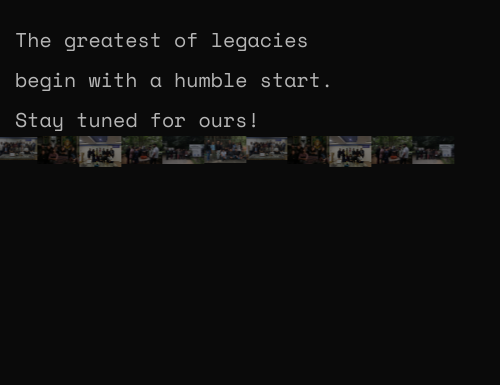
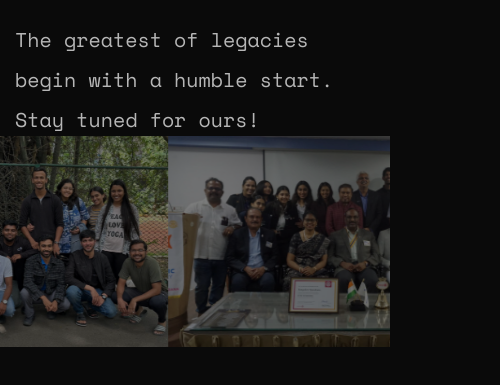
Before and after one commit to RotaractSpandana/spandanahome, a plain HTML site: page index.html in a window 390 px wide. Shown: the part 455-840 px from the top of the page, 500 px wide, since content can reach past the window. Drawn offline with nearby package versions, Linux system fonts and the light colour scheme.

Commit message:
fixed mobile carousel

```diff
--- a/assets/css/style.css
+++ b/assets/css/style.css
@@ -1371,13 +1371,7 @@ main .footer p {
   main .footer p {
     text-align: center;
   }
-}
 
-main .footer .credit {
-  text-align: right;
-}
-
-@media (max-width: 767px) {
   main .footer .credit {
     text-align: center;
   }
@@ -1393,24 +1387,30 @@ main .footer .credit {
   .photo-reel .gallery {
     position: absolute;
     top: 70%;
-    left: 0%;
+    left: 0;
     height: 25%;
-    width: max-content;
+    width: 100%;
     display: flex;
     flex-direction: row;
-    z-index: 10;
+    z-index: 1;
     filter: brightness(0.5);
   }
+
   .photo-reel .gallery .gallery__strip__wrapper {
     display: flex;
     flex-direction: row;
-    animation: scroll-right 30s linear infinite;
+    animation: scroll-right 30s linear infinite; /* Use horizontal scrolling */
+    height: 100%;
   }
+
   .photo-reel .gallery .gallery__strip__wrapper .photo {
-    width: 100%;
+    height: 100%; /* Ensure photos take full height */
+    flex: 0 0 auto; /* Prevent flex items from shrinking */
   }
+
   .photo-reel .gallery .gallery__strip__wrapper .photo img {
-    object-fit: cover;
+    height: 100%; /* Ensure images take full height of their parent */
+    width: auto; /* Maintain aspect ratio */
   }
 
   @keyframes scroll-right {
@@ -1418,10 +1418,11 @@ main .footer .credit {
       transform: translateX(0);
     }
     100% {
-      transform: translateX(-50%);
+      transform: translateX(-50%); /* Adjust based on the number of images */
     }
   }
 }
+
 
 body {
   background: #0a0a0a;
```
